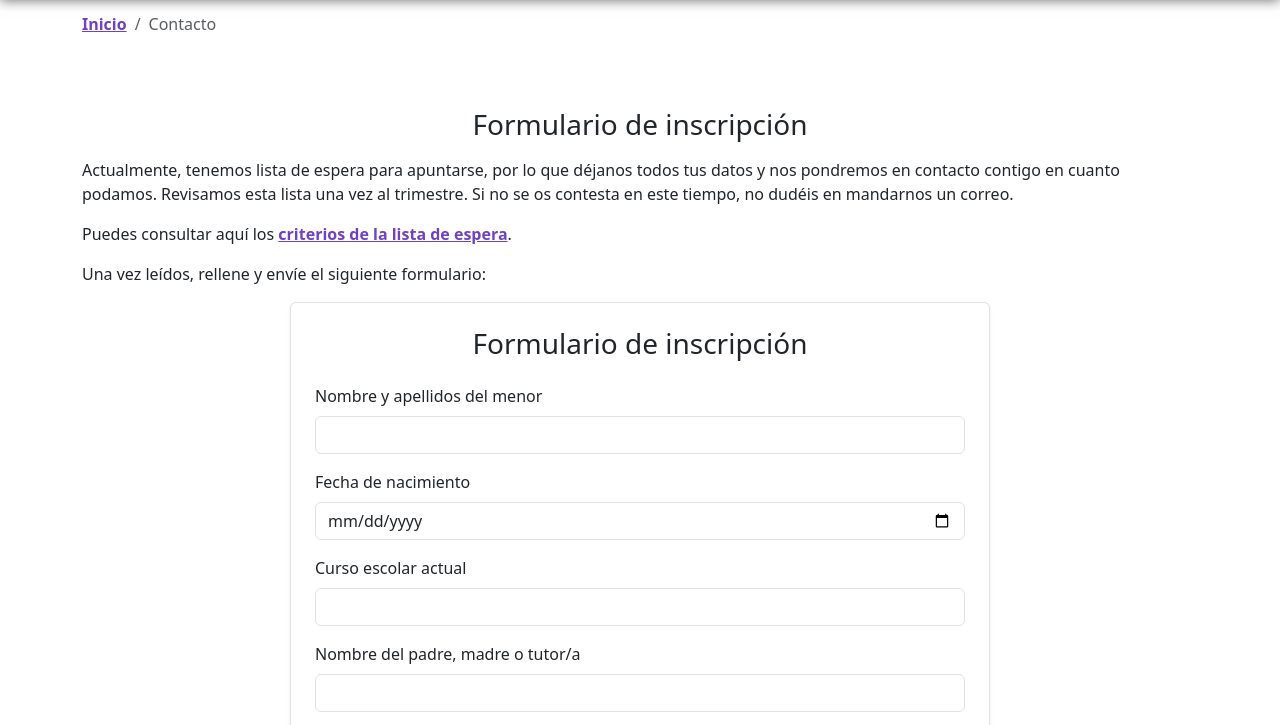
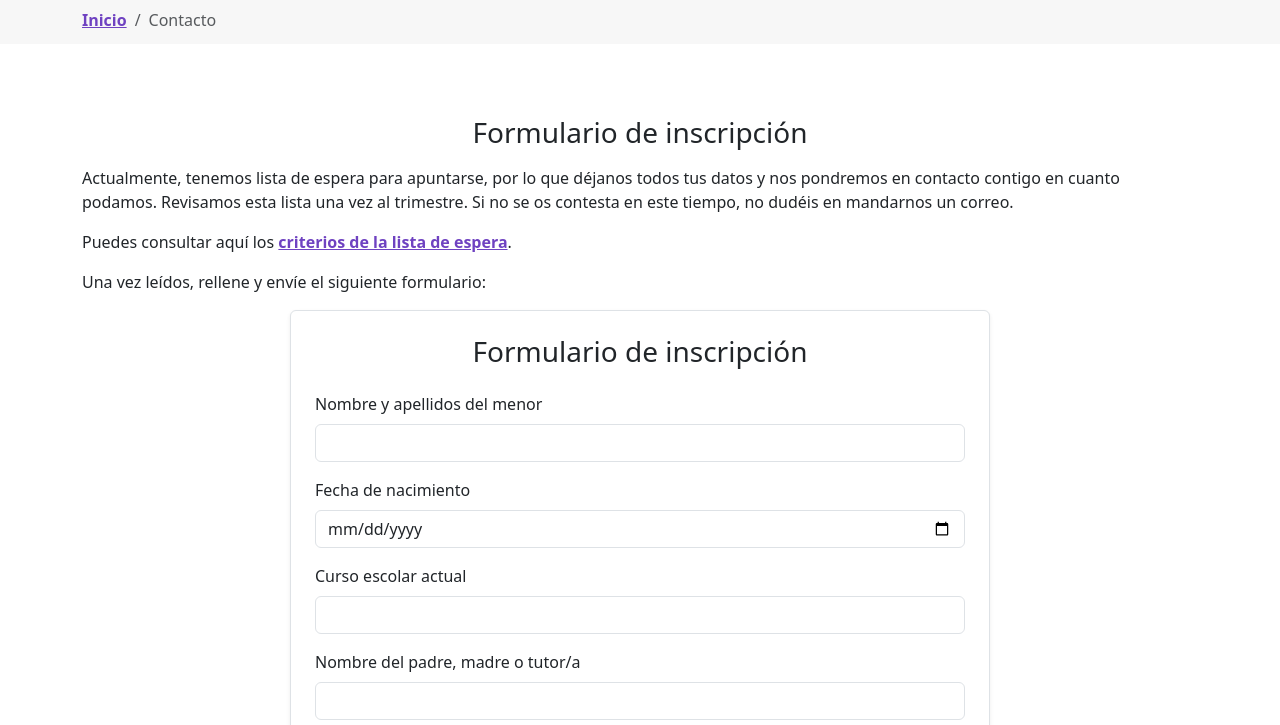
Before and after one commit to iokin/iokin.github.io, a website: page formulario.html in a window 1280 px wide. Shown: the part 104-829 px from the top of the page. Drawn offline with nearby package versions, Linux system fonts and the light colour scheme.

Commit message:
modificar contenedores

```diff
--- a/formulario.html
+++ b/formulario.html
@@ -30,18 +30,19 @@
   </header>
 
   <!-- MAIN -->
-  <main class="container pb-5">
-    <!-- BREADCRUMB -->
-    <nav aria-label="breadcrumb" class="mt-3 mb-4">
+  <main class="pb-5">
+    <nav aria-label="breadcrumb" class=" mt-3 mb-4 nav-breadcrumb bg-grey-light">
+      <div class="container">
       <ol class="breadcrumb">
         <li class="breadcrumb-item"><a href="index.html">Inicio</a></li>
         <li class="breadcrumb-item active" aria-current="page">Contacto</li>
       </ol>
+</div>
     </nav>
 
 
     <!-- SECTION 2 -->
-    <section id="quienes" class="py-5">
+    <section id="quienes" class="container py-5">
       <div>
         <h2 class="mb-3 text-center">Formulario de inscripción</h2>
 <p>Actualmente, tenemos lista de espera para apuntarse, por lo que déjanos todos tus datos y nos pondremos en contacto contigo en cuanto podamos. Revisamos esta lista una vez al trimestre. Si no se os contesta en este tiempo, no dudéis en mandarnos un correo.</p>
```
Also changed, not shown: camada-kufufu.html (+4 -3 lines), clan-silmaril.html (+4 -3 lines), criterios.html (+4 -3 lines), escultismo.html (+4 -3 lines), gracias.html (+4 -3 lines), historia.html (+4 -3 lines), kraal-gilwell.html (+4 -3 lines), leyes-virtudes.html (+4 -3 lines), manada-wontolla.html (+4 -3 lines), monitores.html (+8 -7 lines), red-andromeda.html (+4 -3 lines), tropa-brownsea.html (+4 -3 lines), unidades.html (+5 -4 lines).
